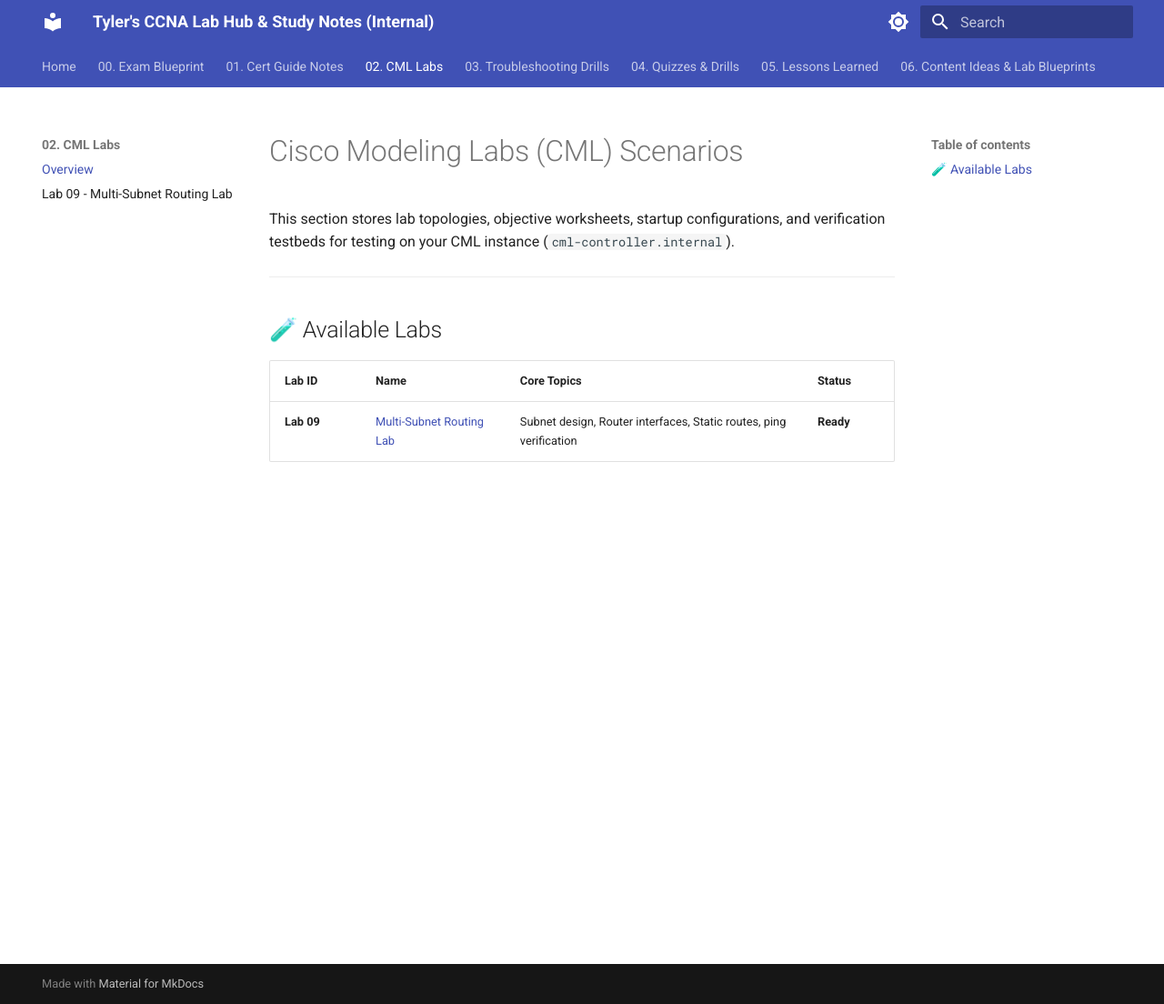
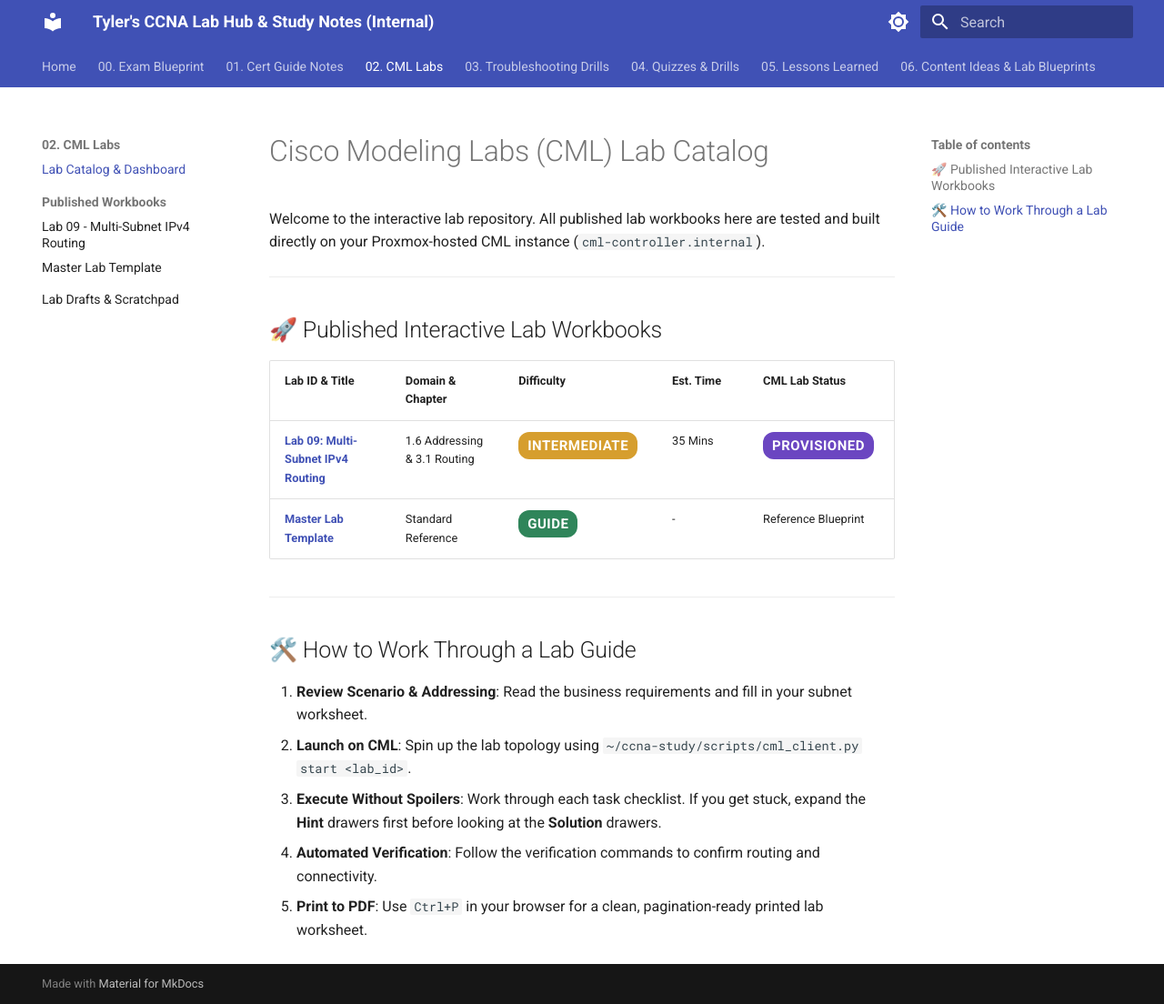
Before and after one commit to Tylerwkoontz/Tylers-CCNA-Config-Labs-Notes, an MkDocs documentation site: the page built from docs/02-cml-labs/index.md, in a window 1280 px wide and 1104 px high. Shown: the whole window at 91% size. Built offline with MkDocs 1.6.1 and Material for MkDocs 9.7.7, drawn with Linux system fonts in a browser that asks for light colours.

Commit message:
feat: implement polished interactive HTML lab guides with collapsible solutions, badges, and print styles

```diff
--- a/docs/02-cml-labs/index.md
+++ b/docs/02-cml-labs/index.md
@@ -1,11 +1,22 @@
-# Cisco Modeling Labs (CML) Scenarios
+# Cisco Modeling Labs (CML) Lab Catalog
 
-This section stores lab topologies, objective worksheets, startup configurations, and verification testbeds for testing on your CML instance (`cml-controller.internal`).
+Welcome to the interactive lab repository. All published lab workbooks here are tested and built directly on your Proxmox-hosted CML instance (`cml-controller.internal`).
 
 ---
 
-## 🧪 Available Labs
+## 🚀 Published Interactive Lab Workbooks
 
-| Lab ID | Name | Core Topics | Status |
-| :--- | :--- | :--- | :--- |
-| **Lab 09** | [Multi-Subnet Routing Lab](lab09-multi-subnet-routing.md) | Subnet design, Router interfaces, Static routes, ping verification | **Ready** |
+| Lab ID & Title | Domain & Chapter | Difficulty | Est. Time | CML Lab Status |
+| :--- | :--- | :--- | :--- | :--- |
+| [**Lab 09: Multi-Subnet IPv4 Routing**](published/lab09-multi-subnet-routing.md) | 1.6 Addressing & 3.1 Routing | <span class="badge badge-med">Intermediate</span> | 35 Mins | <span class="badge badge-cml">Provisioned</span> |
+| [**Master Lab Template**](published/template-lab-guide.md) | Standard Reference | <span class="badge badge-easy">Guide</span> | - | Reference Blueprint |
+
+---
+
+## 🛠️ How to Work Through a Lab Guide
+
+1. **Review Scenario & Addressing**: Read the business requirements and fill in your subnet worksheet.
+2. **Launch on CML**: Spin up the lab topology using `~/ccna-study/scripts/cml_client.py start <lab_id>`.
+3. **Execute Without Spoilers**: Work through each task checklist. If you get stuck, expand the **Hint** drawers first before looking at the **Solution** drawers.
+4. **Automated Verification**: Follow the verification commands to confirm routing and connectivity.
+5. **Print to PDF**: Use `Ctrl+P` in your browser for a clean, pagination-ready printed lab worksheet.
--- /dev/null
+++ b/docs/stylesheets/lab-styles.css
@@ -0,0 +1,78 @@
+/* ==========================================================================
+   Tyler's CCNA Lab Hub - Custom Lab & Interactive Styling
+   ========================================================================== */
+
+/* Badge Chips */
+.badge {
+    display: inline-block;
+    padding: 3px 10px;
+    border-radius: 12px;
+    font-size: 0.75rem;
+    font-weight: 600;
+    text-transform: uppercase;
+    letter-spacing: 0.5px;
+    margin-right: 6px;
+    margin-bottom: 8px;
+}
+
+.badge-ccna { background-color: #0070ba; color: #ffffff !important; }
+.badge-time { background-color: #4a5568; color: #ffffff !important; }
+.badge-easy { background-color: #2f855a; color: #ffffff !important; }
+.badge-med  { background-color: #d69e2e; color: #ffffff !important; }
+.badge-hard { background-color: #c53030; color: #ffffff !important; }
+.badge-cml  { background-color: #6b46c1; color: #ffffff !important; }
+
+/* Lab Overview Card */
+.lab-header-card {
+    background: var(--md-code-bg-color);
+    border-left: 4px solid var(--md-primary-fg-color);
+    border-radius: 4px;
+    padding: 16px 20px;
+    margin-bottom: 24px;
+}
+
+.lab-header-grid {
+    display: grid;
+    grid-template-columns: repeat(auto-fit, minmax(200px, 1fr));
+    gap: 12px;
+    margin-top: 12px;
+    font-size: 0.9rem;
+}
+
+/* Device Configuration Card */
+.device-box {
+    border: 1px solid var(--md-default-fg-color--lightest);
+    border-radius: 6px;
+    padding: 14px 18px;
+    margin: 16px 0;
+    background: var(--md-background-color);
+}
+
+/* Print Optimization for PDF Export */
+@media print {
+    .md-sidebar,
+    .md-header,
+    .md-footer,
+    .md-tabs,
+    .md-top {
+        display: none !important;
+    }
+
+    .md-main__inner {
+        max-width: 100% !important;
+        margin: 0 !important;
+    }
+
+    .md-content {
+        max-width: 100% !important;
+    }
+
+    details {
+        display: block !important;
+        break-inside: avoid;
+    }
+
+    details summary {
+        display: none !important;
+    }
+}
--- a/mkdocs.yml
+++ b/mkdocs.yml
@@ -1,5 +1,5 @@
 site_name: "Tyler's CCNA Lab Hub & Study Notes (Internal)"
-site_description: Private CCNA study notes, Wendell Odom Cert Guide breakdowns, and CML lab scenarios.
+site_description: Private CCNA study notes, Wendell Odom Cert Guide breakdowns, and interactive CML lab workbooks.
 site_author: Tyler Koontz
 
 theme:
@@ -30,6 +30,9 @@
     - search.suggest
     - search.highlight
     - content.code.copy
+
+extra_css:
+  - stylesheets/lab-styles.css
 
 markdown_extensions:
   - admonition
@@ -66,8 +69,11 @@
       - Overview: 01-cert-guide-notes/index.md
       - Chapter 09 - Subnetting & IPv4 Routing: 01-cert-guide-notes/ch09-subnetting-and-routing.md
   - 02. CML Labs:
-      - Overview: 02-cml-labs/index.md
-      - Lab 09 - Multi-Subnet Routing Lab: 02-cml-labs/lab09-multi-subnet-routing.md
+      - Lab Catalog & Dashboard: 02-cml-labs/index.md
+      - Published Workbooks:
+          - Lab 09 - Multi-Subnet IPv4 Routing: 02-cml-labs/published/lab09-multi-subnet-routing.md
+          - Master Lab Template: 02-cml-labs/published/template-lab-guide.md
+      - Lab Drafts & Scratchpad: 02-cml-labs/drafts/index.md
   - 03. Troubleshooting Drills:
       - Overview: 03-troubleshooting-drills/index.md
   - 04. Quizzes & Drills:
```
Also changed, not shown: docs/02-cml-labs/drafts/index.md (added, +8 -0 lines), docs/02-cml-labs/lab09-multi-subnet-routing.md (deleted, +0 -90 lines), docs/02-cml-labs/published/lab09-multi-subnet-routing.md (added, +249 -0 lines), docs/02-cml-labs/published/template-lab-guide.md (added, +110 -0 lines).
